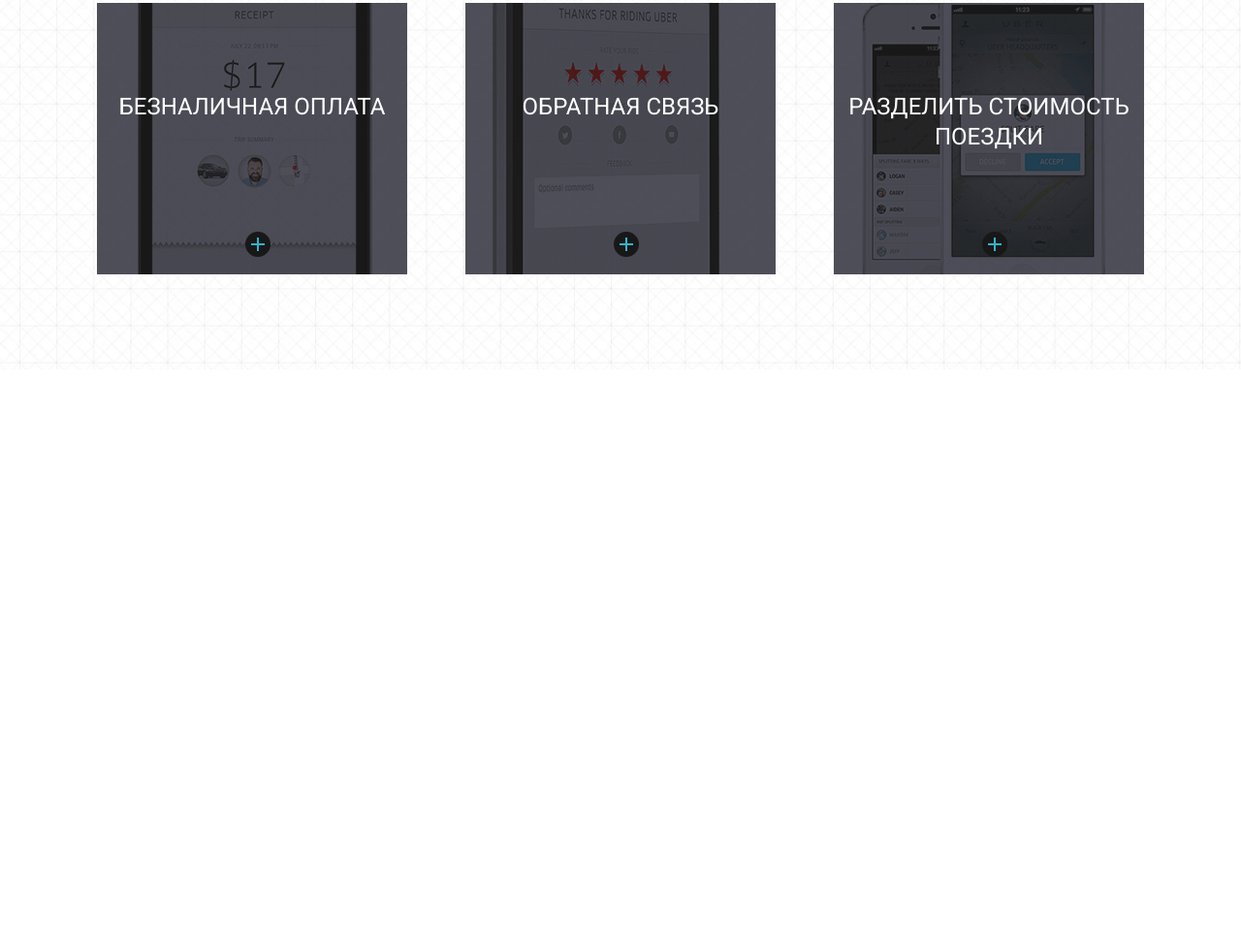
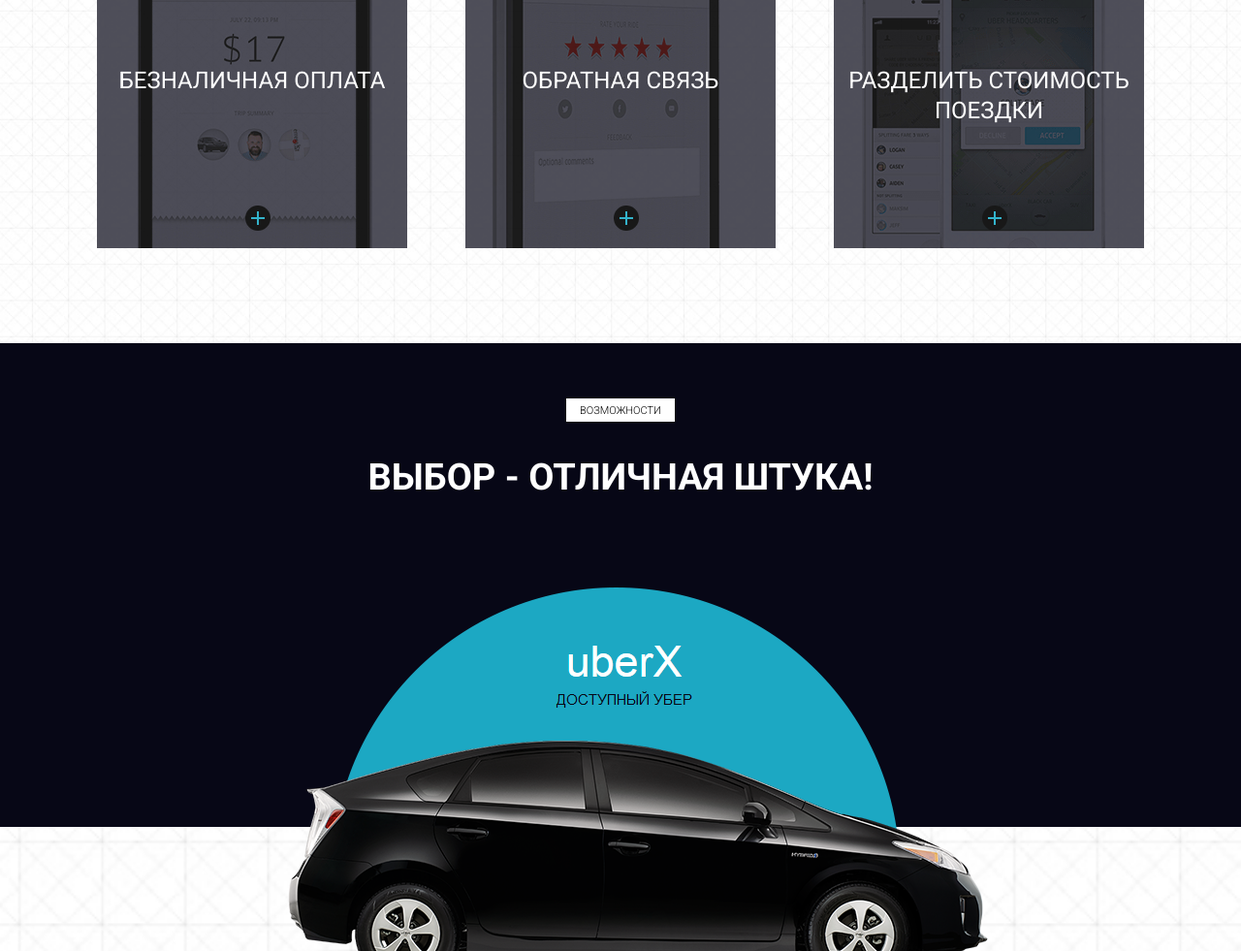
Before and after one commit to IvanMetlitski/UberBootstrap, a website: page src/js/index.html in a window 1280 px wide. Shown: the part 2440-3421 px from the top of the page at 97% size. Before the commit the page ends 2821 px from the top, so only its background shows below. Drawn offline with Linux system fonts and the light colour scheme.

Commit message:
uber car

```diff
--- a/src/js/index.html
+++ b/src/js/index.html
@@ -226,5 +226,20 @@
     </div>
 </section>
 
+<section class="choice">
+    <div class="container">
+        <div class="black"></div>
+        <div class="label label_white">возможности</div>
+        <h2 class="title title_white">Выбор - отличная штука!</h2>
+        <div class="subtitle subtitle_white">Закажите автомобиль, который подходит вам по стилю и бюджету</div>
+
+        <img src="../img/car.png" alt="uber car" class="choice_img">
+        <div class="choice_descr">
+            Машины на каждый день.<br>
+            Лучше, быстрее и дешевле, чем такси
+        </div>
+    </div>
+</section>
+
 </body>
 </html>
```
Also changed, not shown: src/sass/style.sass (+35 -0 lines), src/img/car.png (added), src/img/mobile_app.png (added), src/sass/style.css, 1 other file.
